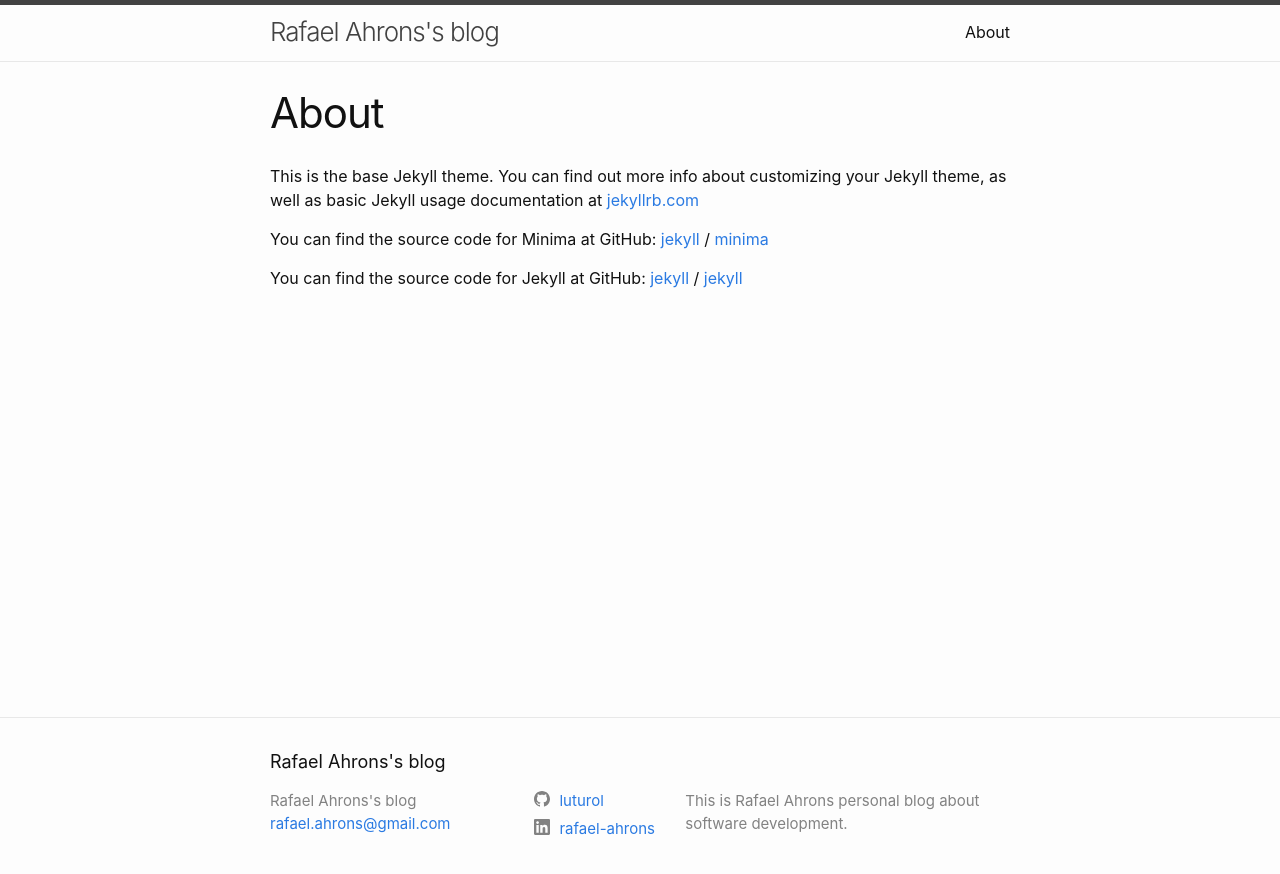
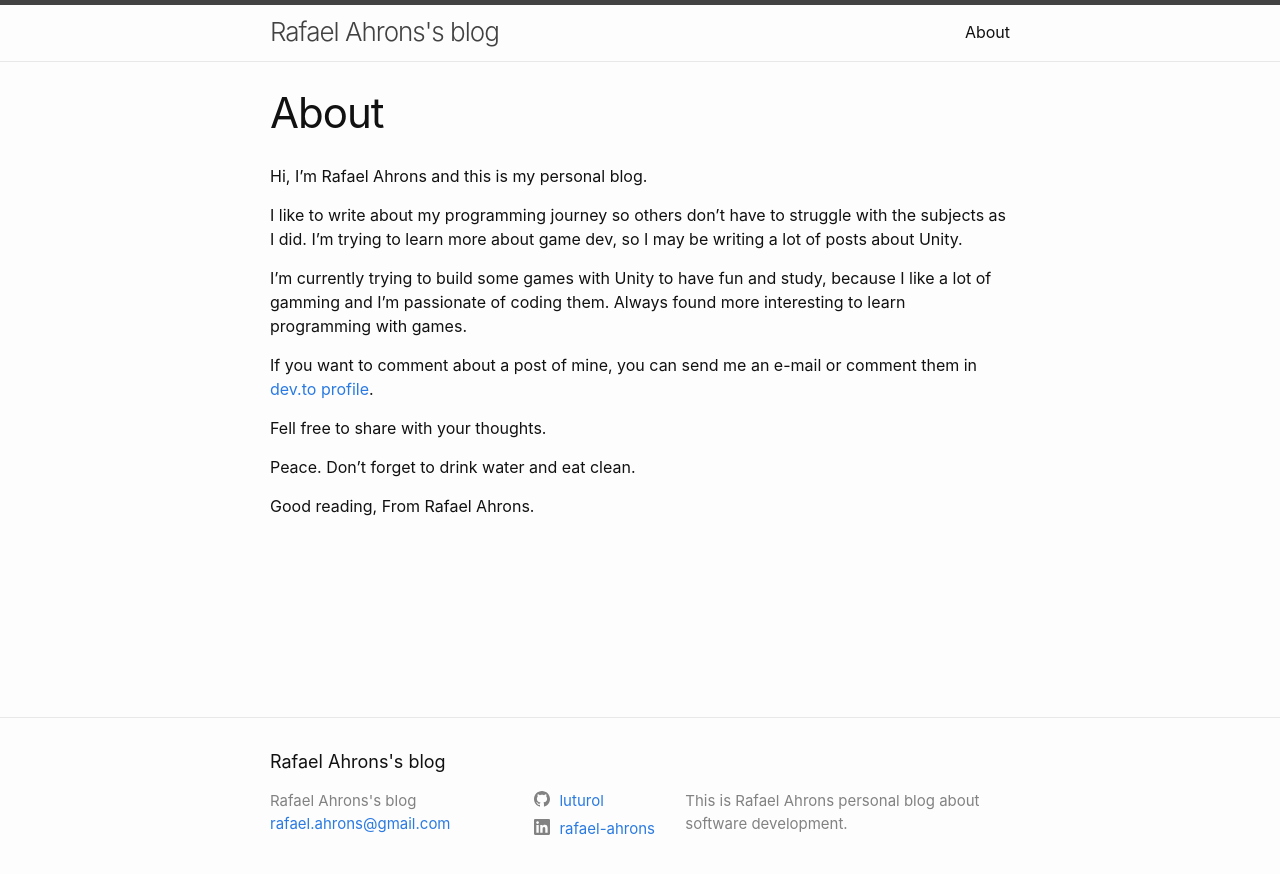
Before and after one commit to luturol/luturol.github.io, a Jekyll site: the page built from about.md, in a window 1280 px wide. Shown: the top 874 px of the page. Built offline with Jekyll 4.4.1, drawn with Linux system fonts in a browser that asks for light colours.

Commit message:
Updated About

```diff
--- a/about.md
+++ b/about.md
@@ -4,15 +4,18 @@ title: About
 permalink: /about/
 ---
 
-This is the base Jekyll theme. You can find out more info about customizing your Jekyll theme, as well as basic Jekyll usage documentation at [jekyllrb.com](https://jekyllrb.com/)
+Hi, I'm Rafael Ahrons and this is my personal blog.
 
-You can find the source code for Minima at GitHub:
-[jekyll][jekyll-organization] /
-[minima](https://github.com/jekyll/minima)
+I like to write about my programming journey so others don't have to struggle with the subjects as I did. I'm trying to learn more about game dev, so I may be writing a lot of posts about Unity.
 
-You can find the source code for Jekyll at GitHub:
-[jekyll][jekyll-organization] /
-[jekyll](https://github.com/jekyll/jekyll)
+I'm currently trying to build some games with Unity to have fun and study, because I like a lot of gamming and I'm passionate of coding them. Always found more interesting to learn programming with games.
 
+If you want to comment about a post of mine, you can send me an e-mail or comment them in [dev.to profile](https://dev.to/luturol).
 
-[jekyll-organization]: https://github.com/jekyll
+Fell free to share with your thoughts.
+
+Peace.
+Don't forget to drink water and eat clean.
+
+Good reading,
+From Rafael Ahrons.
```
